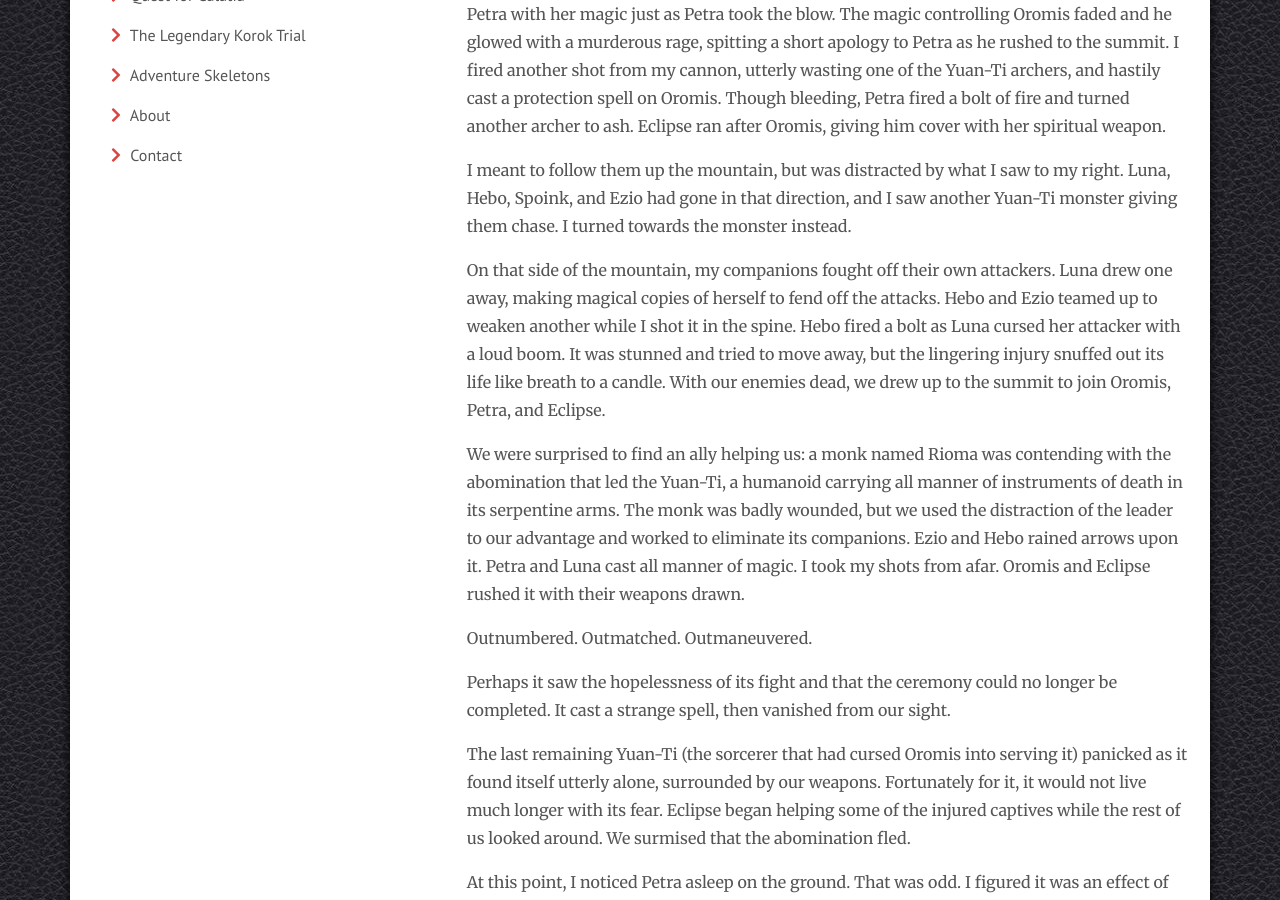
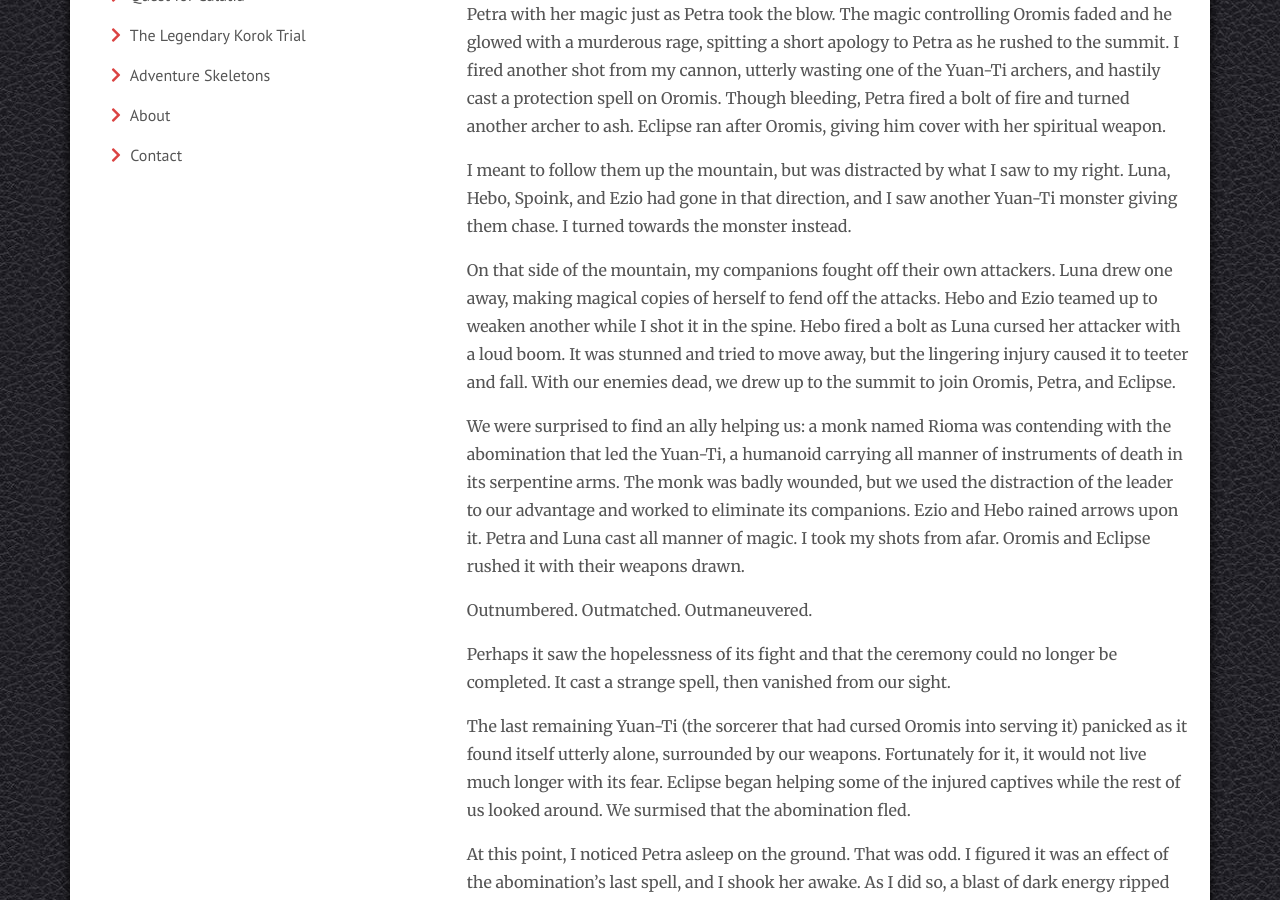
Before and after one commit to clblamires/ninesjournal, a Jekyll site: the page built from _posts/2019-07-30-the-great-ones.md, in a window 1280 px wide and 900 px high, scrolled down 507 px. Built offline with Jekyll 4.4.1, drawn with Linux system fonts in a browser that asks for light colours; nearby versions of some CDN libraries.

Commit message:
Update Episodes “2019-07-30-the-great-ones”

```diff
--- a/_posts/2019-07-30-the-great-ones.md
+++ b/_posts/2019-07-30-the-great-ones.md
@@ -14,7 +14,7 @@ From my vantage point down on the cliff, I saw Oromis draw his axe towards Petra
 
 I meant to follow them up the mountain, but was distracted by what I saw to my right. Luna, Hebo, Spoink, and Ezio had gone in that direction, and I saw another Yuan-Ti monster giving them chase. I turned towards the monster instead.
 
-On that side of the mountain, my companions fought off their own attackers. Luna drew one away, making magical copies of herself to fend off the attacks. Hebo and Ezio teamed up to weaken another while I shot it in the spine. Hebo fired a bolt as Luna cursed her attacker with a loud boom. It was stunned and tried to move away, but the lingering injury snuffed out its life like breath to a candle. With our enemies dead, we drew up to the summit to join Oromis, Petra, and Eclipse.
+On that side of the mountain, my companions fought off their own attackers. Luna drew one away, making magical copies of herself to fend off the attacks. Hebo and Ezio teamed up to weaken another while I shot it in the spine. Hebo fired a bolt as Luna cursed her attacker with a loud boom. It was stunned and tried to move away, but the lingering injury caused it to teeter and fall. With our enemies dead, we drew up to the summit to join Oromis, Petra, and Eclipse.
 
 We were surprised to find an ally helping us: a monk named Rioma was contending with the abomination that led the Yuan-Ti, a humanoid carrying all manner of instruments of death in its serpentine arms. The monk was badly wounded, but we used the distraction of the leader to our advantage and worked to eliminate its companions. Ezio and Hebo rained arrows upon it. Petra and Luna cast all manner of magic. I took my shots from afar. Oromis and Eclipse rushed it with their weapons drawn.
 
```
